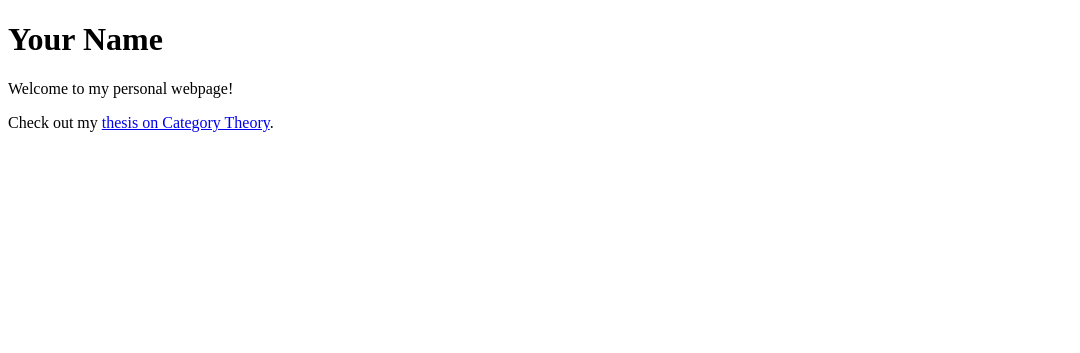
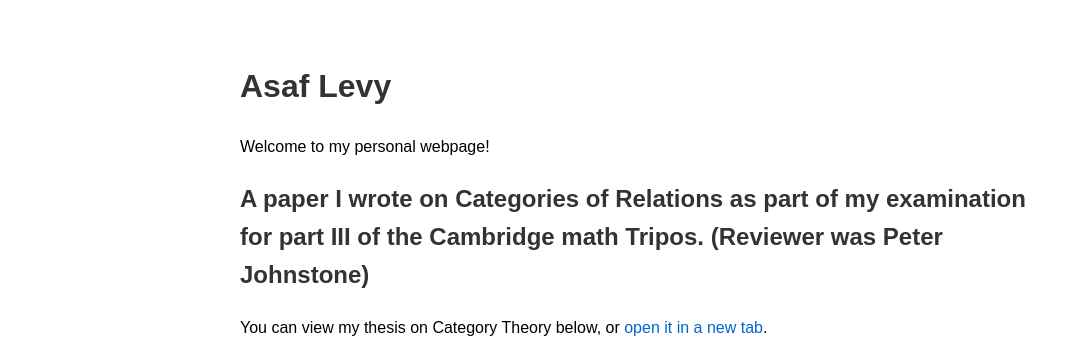
Before and after one commit to alevy123/alevy123.github.io, a plain HTML site: page index.html in a window 1280 px wide. Shown: the top 353 px of the page, without its empty margins (0-1080 px from the left). Drawn offline with Linux system fonts and the light colour scheme.

Commit message:
Update index.html

```diff
--- a/index.html
+++ b/index.html
@@ -3,11 +3,48 @@
 <head>
     <meta charset="UTF-8">
     <meta name="viewport" content="width=device-width, initial-scale=1.0">
-    <title>Your Name - Portfolio</title>
+    <title>Asaf Levy</title>
+    <style>
+        body {
+            font-family: Arial, sans-serif;
+            margin: 0;
+            padding: 20px;
+            line-height: 1.6;
+        }
+
+        h1, h2 {
+            color: #333;
+        }
+
+        a {
+            color: #0066cc;
+            text-decoration: none;
+        }
+
+        a:hover {
+            text-decoration: underline;
+        }
+
+        iframe {
+            max-width: 100%;
+            height: 70vh; /* Adjust height as needed */
+            border: none;
+        }
+
+        .container {
+            max-width: 800px;
+            margin: 0 auto;
+            padding: 20px;
+        }
+    </style>
 </head>
 <body>
-    <h1>Your Name</h1>
-    <p>Welcome to my personal webpage!</p>
-    <p>Check out my <a href="categories_of_relations.pdf" target="_blank">thesis on Category Theory</a>.</p>
+    <div class="container">
+        <h1>Asaf Levy</h1>
+        <p>Welcome to my personal webpage!</p>
+        <h2>A paper I wrote on Categories of Relations as part of my examination for part III of the Cambridge math Tripos. (Reviewer was Peter Johnstone) </h2>
+        <p>You can view my thesis on Category Theory below, or <a href="categories_of_relations.pdf" target="_blank">open it in a new tab</a>.</p>
+        <iframe src="categories_of_relations.pdf"></iframe>
+    </div>
 </body>
 </html>
```
